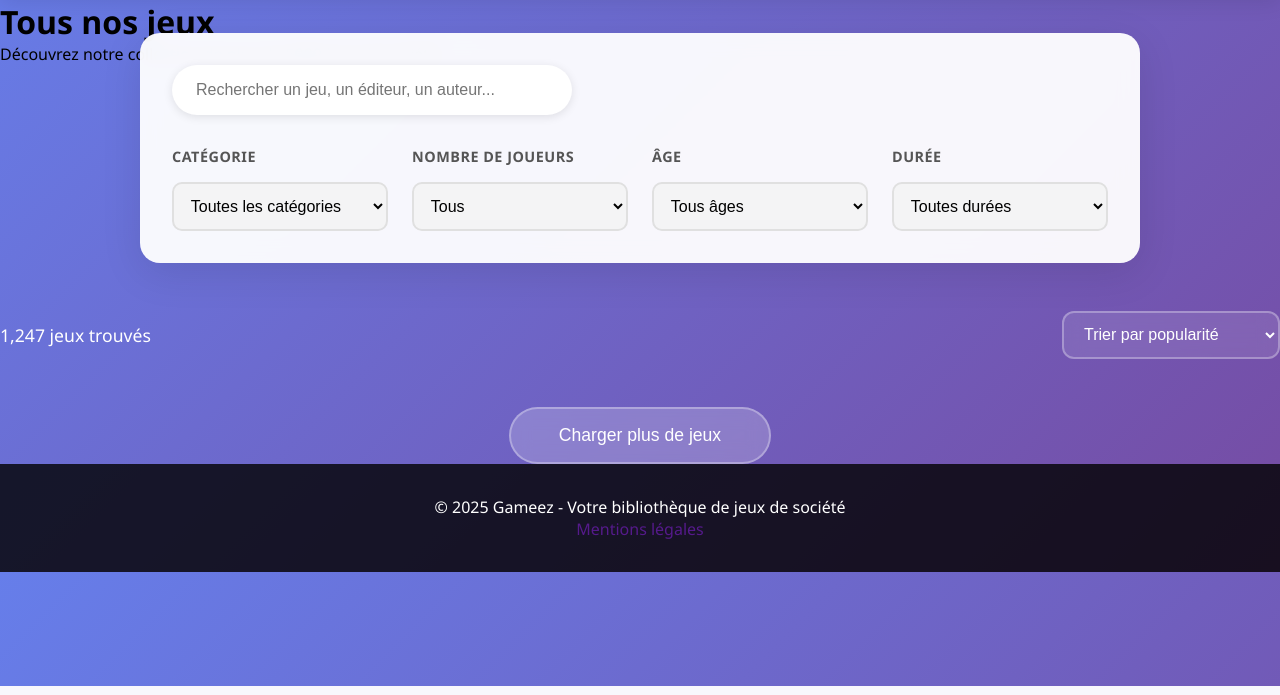
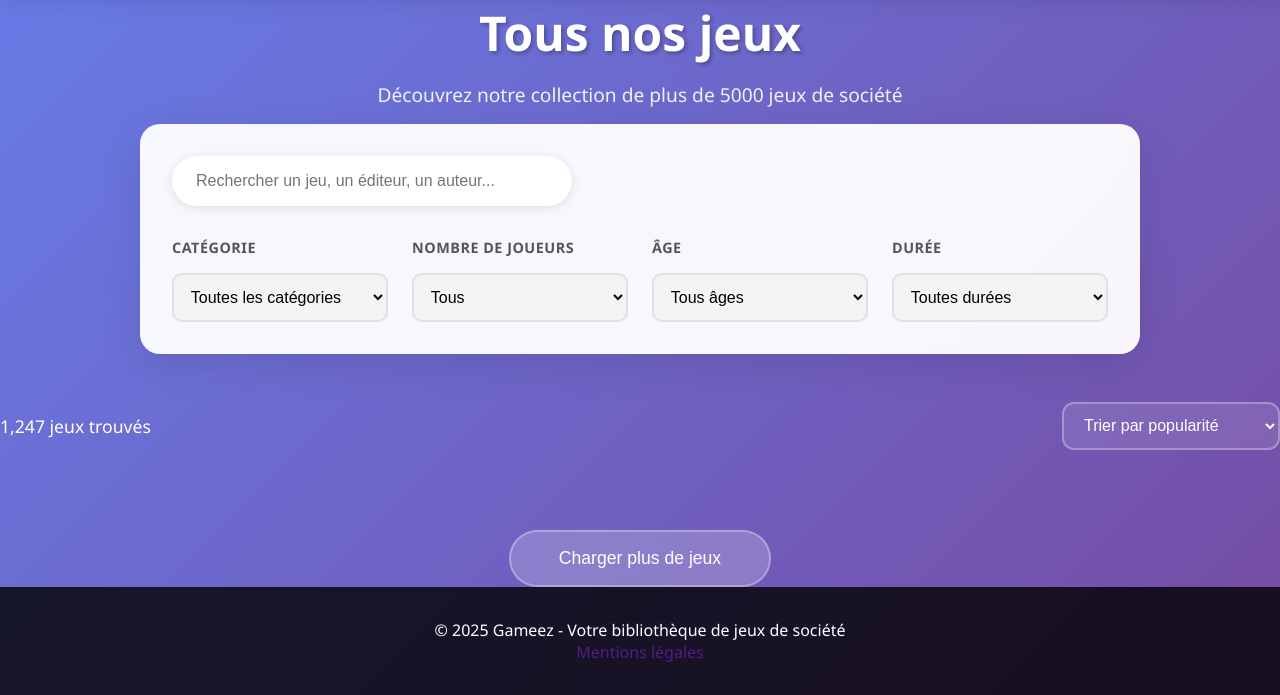
Before and after one commit to Gwladyslsn/gameez, a PHP site: template src/View/page/allGames.php in a window 1280 px wide. Shown: the part 114-809 px from the top of the page. Run offline with PHP 8.4, Linux system fonts and the light colour scheme; the template is opened without the code that fills it, so the values that code supplies are empty; some libraries are stand-ins or nearby versions.

Commit message:
add link

```diff
--- a/public/asset/css/games.css
+++ b/public/asset/css/games.css
@@ -1,3 +1,20 @@
+.page-title {
+    text-align: center;
+    color: white;
+    margin-bottom: 3rem;
+}
+
+.page-title h1 {
+    font-size: 3rem;
+    margin-bottom: 1rem;
+    text-shadow: 2px 2px 4px rgba(0, 0, 0, 0.3);
+}
+
+.page-title p {
+    font-size: 1.2rem;
+    opacity: 0.9;
+}
+
 .filters-section {
     background: rgba(255, 255, 255, 0.95);
     backdrop-filter: blur(10px);
--- a/src/View/page/allGames.php
+++ b/src/View/page/allGames.php
@@ -73,7 +73,7 @@ require_once ROOTPATH . "src/View/template/header.php";
         </select>
     </div>
 
-    <div>
+    <div class="games-grid">
         <?php foreach ($games as $game): ?>
             <?php include ROOTPATH . 'src/View/template/game_item.php'; ?>
         <?php endforeach; ?>
--- a/src/View/page/home.php
+++ b/src/View/page/home.php
@@ -9,7 +9,7 @@ require_once ROOTPATH . "src/View/template/header.php";
             <h1>Découvrez votre prochain jeu coup de cœur</h1>
             <p>Plus de 5000 jeux de société référencés, notés et recommandés par la communauté</p>
             <div class="cta-buttons">
-                <a href="#" class="btn btn-primary">Explorer les jeux</a>
+                <a href="/games" class="btn btn-primary">Explorer les jeux</a>
                 <a href="/register" class="btn btn-secondary">Créer mon profil</a>
             </div>
         </div>
--- a/src/View/template/game_item.php
+++ b/src/View/template/game_item.php
@@ -1,6 +1,6 @@
 <div class="game-card">
     <div class="game-image">
-        <span>🚂</span>
+        <span><img src="../asset/<?= htmlspecialchars($game->getImageGame()) ?>" alt=""></span>
     </div>
     <h3 class="game-title"><?= htmlspecialchars($game->getNameGame()) ?></h3>
     <div class="game-meta">
```
